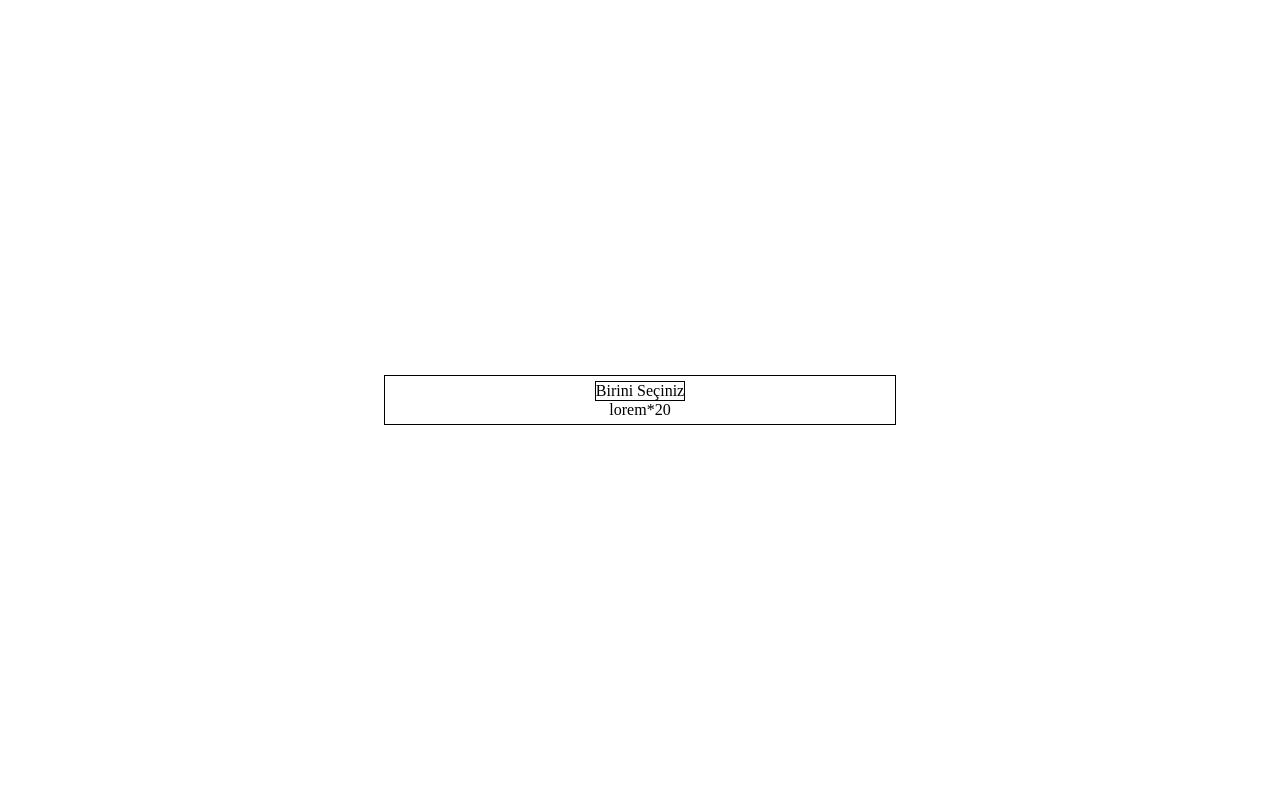
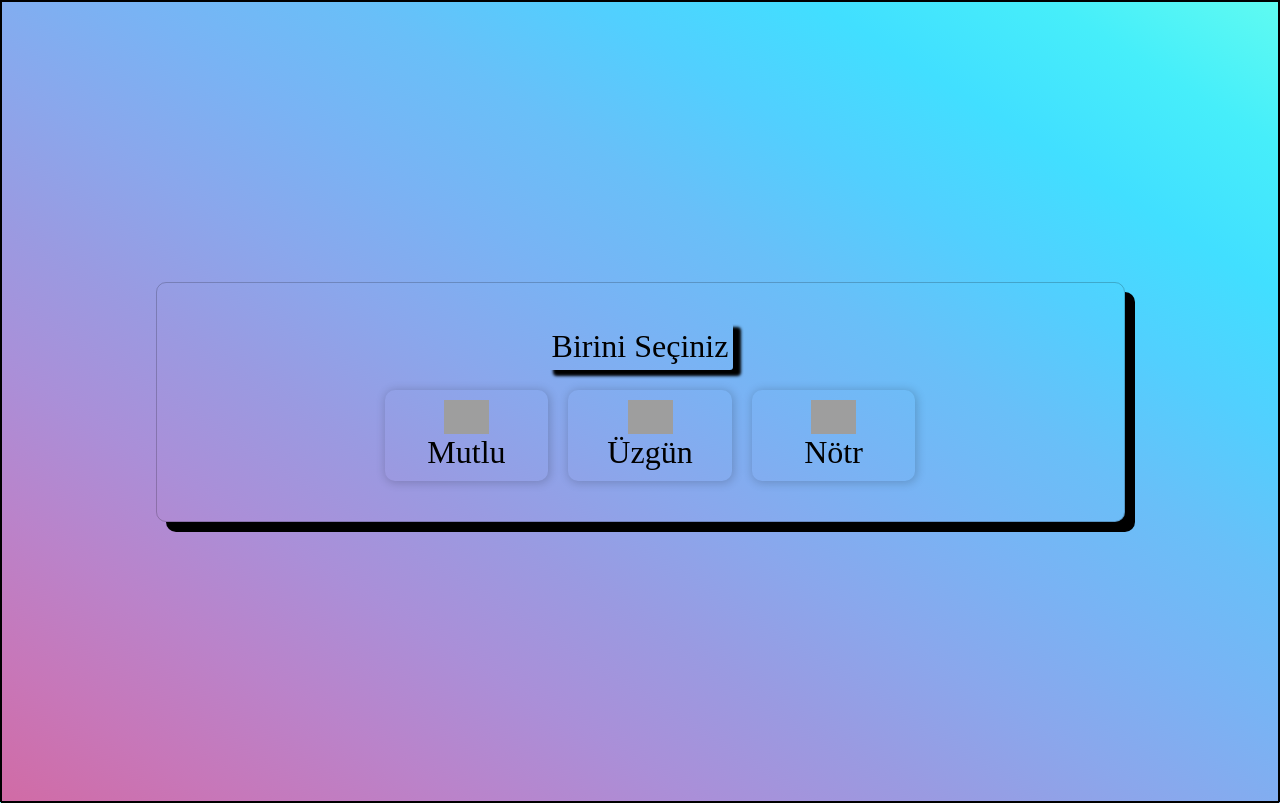
Before and after one commit to bilgicgurkan/JavaScript-Select-Item-Project, a plain HTML site: page index.html in a window 1280 px wide. Drawn offline with Linux system fonts and the light colour scheme; grey boxes are pictures that could not be loaded.

Commit message:
remake-js

```diff
--- a/index.html
+++ b/index.html
@@ -11,14 +11,9 @@
 
 <body>
 
-    <div class="main-area">
-        <div class="header-area">
-            Birini Seçiniz
-        </div>
-        <div class="buttons-area">
-            lorem*20
-        </div>
-    </div>
+    <div class="main-area"></div>
+
+    <script src="index.js"></script>
 </body>
 
 </html>
--- /dev/null
+++ b/index.js
@@ -0,0 +1,73 @@
+
+const main = document.querySelector(".main-area");
+
+const headerArea = document.createElement("div");
+headerArea.className = "header-area";
+headerArea.innerText = "Birini Seçiniz"
+main.append(headerArea)
+
+
+// div öğesi oluştur
+const selectArea = document.createElement("div");
+selectArea.classList.add("select-area");
+
+// Mutlu hissi için avatar öğesi ekle
+const happyAvatar = document.createElement("div");
+happyAvatar.classList.add("avatar-area");
+const happyImg = document.createElement("img");
+happyImg.src = "https://cdn-icons-png.flaticon.com/512/520/520433.png";
+happyImg.alt = "Mutlu";
+happyAvatar.appendChild(happyImg);
+const happySpan = document.createElement("span");
+happySpan.textContent = "Mutlu";
+happyAvatar.appendChild(happySpan);
+selectArea.appendChild(happyAvatar);
+
+// Üzgün hissi için avatar öğesi ekle
+const sadAvatar = document.createElement("div");
+sadAvatar.classList.add("avatar-area");
+const sadImg = document.createElement("img");
+sadImg.src = "https://cdn-icons-png.flaticon.com/512/3769/3769878.png";
+sadImg.alt = "Üzgün";
+sadAvatar.appendChild(sadImg);
+const sadSpan = document.createElement("span");
+sadSpan.textContent = "Üzgün";
+sadAvatar.appendChild(sadSpan);
+selectArea.appendChild(sadAvatar);
+
+// Nötr hissi için avatar öğesi ekle
+const neutralAvatar = document.createElement("div");
+neutralAvatar.classList.add("avatar-area");
+const neutralImg = document.createElement("img");
+neutralImg.src = "https://cdn-icons-png.flaticon.com/512/9490/9490056.png";
+neutralImg.alt = "Nötr";
+neutralAvatar.appendChild(neutralImg);
+const neutralSpan = document.createElement("span");
+neutralSpan.textContent = "Nötr";
+neutralAvatar.appendChild(neutralSpan);
+selectArea.appendChild(neutralAvatar);
+
+// selectArea öğesini belirtilen hedef öğeye ekle
+// const targetElement = document.getElementById("target");
+main.appendChild(selectArea);
+
+const emoji = document.querySelectorAll(".avatar-area");
+
+emoji.forEach(function (avatar) {
+    avatar.addEventListener("click", (e) => {
+        if (e.currentTarget.classList.contains("active")) {
+            deleteActiveClass();
+        }
+        else {
+            deleteActiveClass();
+            e.currentTarget.classList.add("active");
+        }
+    })
+})
+
+
+function deleteActiveClass() {
+    emoji.forEach(function (avatar) {
+        avatar.classList.remove("active");
+    })
+}
--- a/style.css
+++ b/style.css
@@ -1,20 +1,18 @@
-body,
-html {
+body {
     height: 100%;
     display: flex;
     flex-direction: column;
     justify-content: center;
     align-items: center;
     margin: 0;
+    border: 1px solid #000;
+    background-image: linear-gradient(to right top, #d16ba5, #c777b9, #ba83ca, #aa8fd8, #9a9ae1, #8aa7ec, #79b3f4, #69bff8, #52cffe, #41dfff, #46eefa, #5ffbf1);
+    font-size: xx-large;
 }
 
-.main-area {
-    border: 1px solid #000;
-    width: 500px;
-    padding: 5px;
-}
-
-.header-area {
+body,
+html {
+    height: 100%;
     border: 1px solid #000;
 }
 
@@ -24,4 +22,47 @@ html {
     justify-content: center;
     align-items: center;
     /* height: 100%; */
+    border: 1px solid #00000033;
+    width: 75%;
+    padding: 5px;
+    box-shadow: 10px 10px #000;
+    padding-top: 40px;
+    padding-bottom: 40px;
+    border-radius: 10px;
 }
+
+.header-area {
+    padding: 5px;
+    box-shadow: 7px 5px 3px 1px #000;
+    border-radius: 3px;
+}
+
+.select-area {
+    display: grid;
+    grid-template-columns: 30% 30% 30%;
+    column-gap: 40px;
+    width: 50%;
+    justify-content: center;
+}
+
+.avatar-area {
+    /* border: 1px solid #000; */
+    width: 100%;
+    display: flex;
+    flex-direction: column;
+    align-items: center;
+    margin-top: 20px;
+    padding: 10px;
+    border-radius: 10px;
+    box-shadow: 1px 1px 10px 1px #0000002f;
+}
+
+.avatar-area:hover,
+.avatar-area.active {
+    background-image: linear-gradient(to right top, #ffffff, #eee8f2, #e3d0e1, #dcb7ca, #d69fae, #d69fae, #d69fae, #d69fae, #dcb7ca, #e3d0e1, #eee8f2, #ffffff);
+}
+
+.avatar-area img {
+    width: 45px;
+
+}
```
